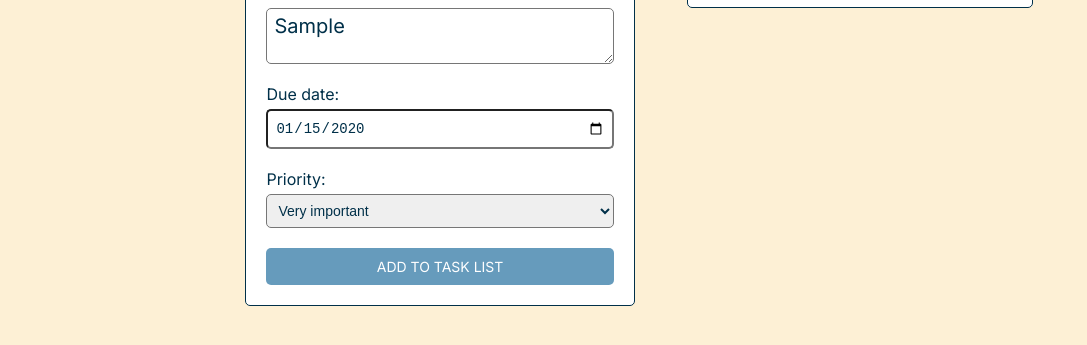
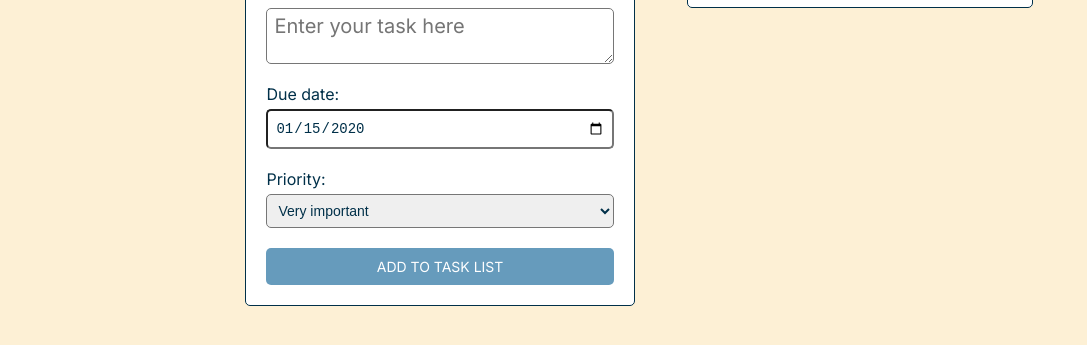
Before and after one commit to Jonas-Petrikas/To-Do-app-individual-, a plain HTML site: page index.html in a window 1280 px wide. Both pictures are taken after typing "Sample", "2020-01-15" into the empty fields and a click on the button "ADD TO TASK LIST". Shown: the part 197-542 px from the top of the page, without its empty margins (0-1087 px from the left). Drawn offline with Linux system fonts and the light colour scheme; a web font is replaced by a local one.

Commit message:
Made code a bit clearer

```diff
--- a/app.js
+++ b/app.js
@@ -3,13 +3,14 @@
 //Variables
 //
 
-const TASKS = []; //masyvas užduotims saugoti
+let TASKS = JSON.parse(localStorage.getItem('tasks')) || [] //masyvas užduotims saugoti
 let task = []; //masyvas konkrečiai užduočiai
-let savedHTML; //HTML užkrovimui iš local storage
-let DisplayTasksBin = document.querySelector('.display-tasks-bin');
+const DisplayTasksBin = document.querySelector('.display-tasks-bin');
 
 const enterBtn = document.querySelector('button.enter-btn');
-// const doneBtn = html.innerHTML.querySelector('button.display-btn-done');
+// const doneBtn = savedHTML.querySelector('button.display-btn-done');
+
+// console.log(doneBtn);
 
 //
 //Funtions & Methods
@@ -20,21 +21,31 @@ const TaskIDRandom = (min, max) =>{
         return Math.floor(Math.random() * (maxFloored - minCeiled + 1) + minCeiled);
     };
 
-const renderTaskListToHtml = (task)=>{
-    savedHTML +=`    <fieldset class="display-task">
+    // Render tasks to the HTML
+const renderTasks = ()=>{
+    DisplayTasksBin.innerHTML= "";
+    TASKS.forEach((task)=>{
+       DisplayTasksBin.innerHTML +=`
+                <fieldset class="display-task" data-id="${task.id}">
                     <legend class="display-priority">Priority: ${task.priority}</legend>
                     <div class="display-task-text"> ${task.text}</div>
-                    <div class="second-line"><div class="display-task-date"> ${task.date}</div>
-                    <button class="display-btn-done" value="${task.done}">done!</button>
-                    <button class="display-btn-delete">delete</button></div>
+                    <div class="second-line">
+                        <div class="display-task-date"> ${task.date}</div>
+                        <button class="display-btn-done" value="${task.done}">done!</button>
+                        <button class="display-btn-delete">delete</button>
+                    </div>
                 </fieldset>`;
+            });
+};
+// Save tasks to localStorage
+const saveTasks = () => {
+    localStorage.setItem('tasks', JSON.stringify(TASKS));
 };
 
-const init = _ =>{
-    savedHTML = localStorage.getItem('html') || '';
-    DisplayTasksBin.innerHTML = savedHTML;
+// Initialize tasks from localStorage
+const init = () => {
+    renderTasks();
 };
-
 
 //
 //Inits & Event Listeners
@@ -43,23 +54,22 @@ init();
 
 enterBtn.addEventListener ('click', _ =>{
     if(document.querySelector('.enter-text').value !==''){
-        task.id = TaskIDRandom(1000000,99999999);
-        task.text = (document.querySelector('.enter-text').value);
-        task.date = (document.querySelector('.enter-date').value);
-        task.done = 1;
-        task.priority = (document.querySelector('.enter-priority').value);
-        console.log(task);
-        renderTaskListToHtml(task);
-        localStorage.setItem("html", savedHTML);
-        init();
+        const textInput = document.querySelector('.enter-text');
+        const dateInput = document.querySelector('.enter-date');
+        const priorityInput = document.querySelector('.enter-priority');
+
+        const newTask = {
+            id: TaskIDRandom(1000000,99999999),
+            date: dateInput.value || 'No date',
+            text: textInput.value,
+            priority: priorityInput.value || 'Normal',
+            done: false,
+        };
+
+        TASKS.unshift(newTask); // Add new task to the array
+        saveTasks(); // Save to localStorage
+        renderTasks(); // Update the UI
+
+        textInput.value = ''; // Clear input field
     }
-
 });
-
-// doneBtn.addEventListener('click', _ =>{
-//     console.log('atlikta');
-//     });
-
-
-
-console.log(savedHTML);
--- a/style.scss
+++ b/style.scss
@@ -63,6 +63,7 @@ body {
         flex-direction: column;
         justify-content: center;
         min-width: 350px;
+        max-width: 500px;
         background-color: white;
         padding: 20px;
         border-radius: 5px;
@@ -90,7 +91,7 @@ body {
 
     .display-tasks-bin{
         min-width: 350px;
-        max-width: 500px;
+        max-width: 700px;
 
         fieldset{
             border-radius: 5px;
```
Also changed, not shown: style.css.
